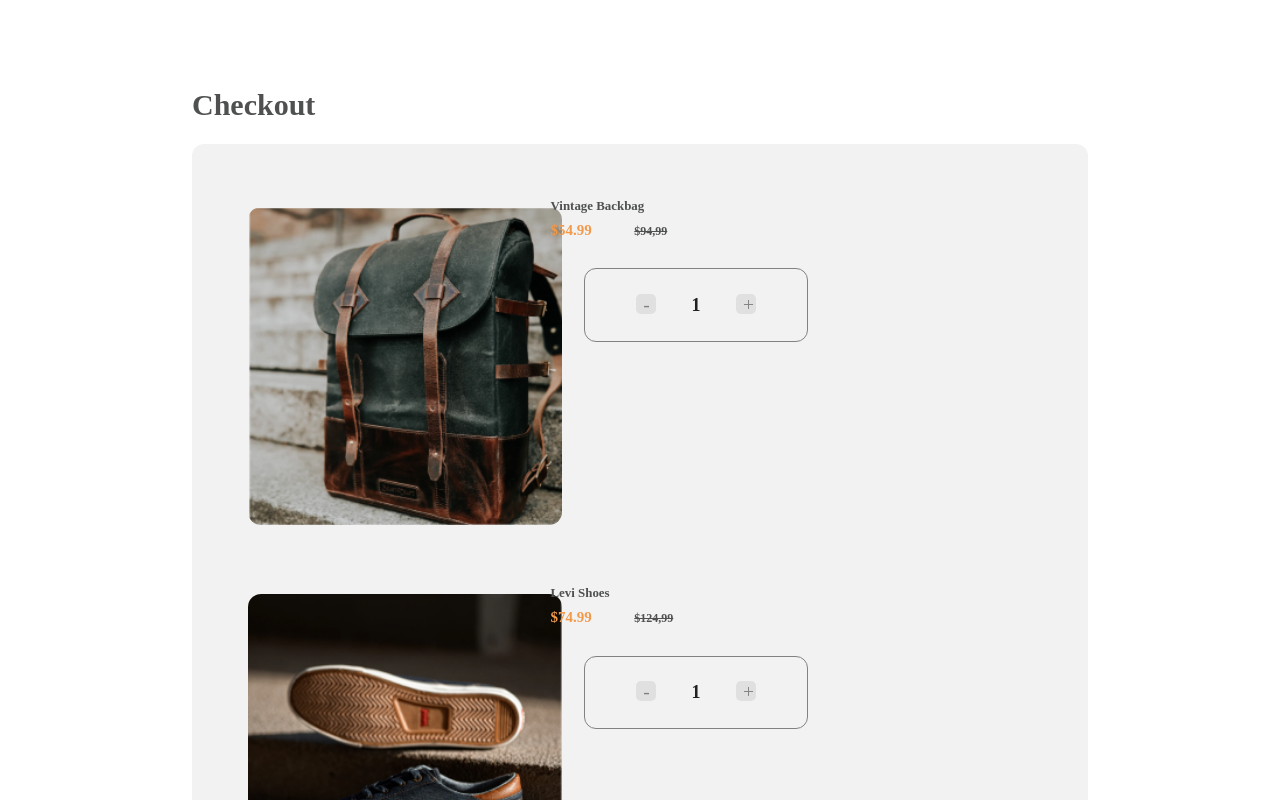
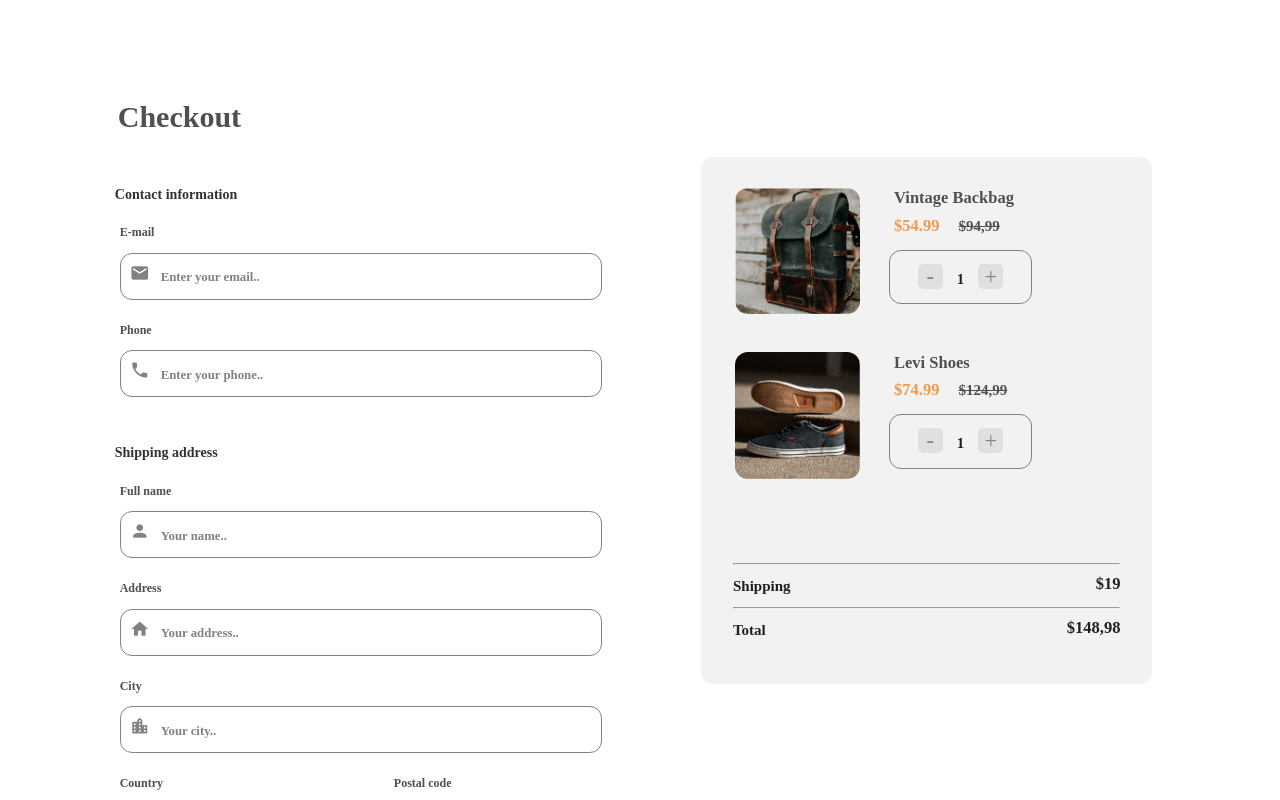
Before and after one commit to juanmiguelruiz/checkout-page, a Vue app: page / in a window 1280 px wide. Shown: the top 800 px of the page. Built offline with nearby package versions, Linux system fonts and the light colour scheme.

Commit message:
Desktop views

```diff
--- a/src/App.vue
+++ b/src/App.vue
@@ -1,8 +1,13 @@
 <template>
   <div id="app" class="container">
     <h1>Checkout</h1>
-      <Resume/>
-      <Form/>
+    <div class="row">
+      <Resume />
+      <Form />
+    </div>
+     <footer>
+          <p>juanmiguelruiz @ DevChallenges.io</p>
+        </footer>
   </div>
 </template>
 
@@ -27,6 +32,6 @@ h1 {
   font-size: 2em;
   line-height: 29px;
   color: #4e5150;
-  margin-top:10%;
+  margin-top: 10%;
 }
 </style>
--- a/src/components/Field/Field.vue
+++ b/src/components/Field/Field.vue
@@ -1,21 +1,17 @@
 <template>
-  <div class="field">
-    <h3>{{ title }}</h3>
-    <div :class="['field__grid', grid]">
+  <div :class="['field__grid field', grid]">
+    <label>{{ label }}</label>
+    <div :style="{ marginTop: 10 + 'px' }">
       <i class="material-icons field__icon">{{ icon }}</i>
-      <input
-        :placeholder="placeholder"
-        class="valdidate field__input"
-      />
+      <input :placeholder="placeholder" class="valdidate field__input" />
     </div>
   </div>
 </template>
 
-<script >
+<script>
 export default {
   name: "Field",
   props: {
-    title: String,
     label: String,
     icon: String,
     grid: String,
@@ -24,4 +20,4 @@ export default {
 };
 </script>
 
-<style src="./styles.css"/>
+<style src="./styles.css" />
--- a/src/components/Field/styles.css
+++ b/src/components/Field/styles.css
@@ -15,8 +15,7 @@ h3 {
 .field {
   width: 100%;
   margin-bottom: 10px;
-  margin-left: -4%;
-  margin-right: 5%;
+  margin-left: -4% !important;
 }
 
 .field__icon {
@@ -44,6 +43,14 @@ h3 {
   font-size: 0.8em;
 }
 
+label{
+  font-size: .8rem;
+    color: #4F4F4F;
+    font-family: Montserrat;
+    font-weight: 600;
+    padding-bottom: 10px;
+}
+
 input:not([type]):focus:not([readonly]),
 input[type="text"]:not(.browser-default):focus:not([readonly]),
 input[type="password"]:not(.browser-default):focus:not([readonly]),
@@ -66,7 +73,7 @@ textarea.materialize-textarea:focus:not([readonly]) {
 }
 
 .postal-code {
-  margin-right: 5.7%;
+  margin-right: 10%;
   float: right !important;
 }
 
@@ -77,7 +84,10 @@ textarea.materialize-textarea:focus:not([readonly]) {
     width: 94% !important;
   }
   .postal-code {
-    margin-right: 3.7%;
+    margin-right: 7%;
+  }
+  .divided {
+    width: 40% !important;
   }
 }
 
@@ -88,37 +98,94 @@ textarea.materialize-textarea:focus:not([readonly]) {
     width: 95% !important;
   }
 
+
   .postal-code {
-    margin-right: 3.7%;
+    margin-right: 7%;
+  }
+  .divided {
+    width: 40% !important;
   }
 }
 
 /*Tablet*/
 
 @media screen and (min-width: 768px) and (max-width: 1023px) {
-  .field{
+  .field {
     margin-left: -1%;
   }
 
   .field__input {
-    width: 97% !important;
+    width: 100% !important;
   }
 
   .divided {
     width: 45% !important;
   }
 
-  .postal-code{
-    margin-right: 1.7%;
+  .postal-code {
+    margin-right: 3.8%;
   }
+
+  .form__continue {
+    margin-right: -7% !important;
+  }
+
 }
 
 /*Laptop*/
 
 @media screen and (min-width: 1024px) and (max-width: 1440px) {
+
+  h1{
+    margin-left: -1%;
+  }
 }
 
 /*Laptop L*/
 
 @media screen and (min-width: 1440px) {
+  h1{
+    margin-left: -1%;
+  }
+  .form__continue {
+    margin-right: 8%;
+  }
+
+  .field {
+    margin-left: -1%;
+  }
+
+  .field h3 {
+    font-size: 1.2em;
+  }
+
+  .field__input {
+    width: 90% !important;
+    font-size: 1.1em;
+  }
+
+  .field__input::placeholder {
+    font-size: 1.1em;
+  }
+
+  .divided {
+    width: 42% !important;
+  }
+
+  .postal-code {
+    margin-right: 10%;
+  }
+
+
+  .form__continue {
+    margin-right: 2% !important;
+  }
+
+  h3 {
+    font-size: 1.2em !important;
+  }
+
+  .field label{
+    font-size: 1.1em !important;
+  }
 }
--- a/src/components/Form/Form.vue
+++ b/src/components/Form/Form.vue
@@ -1,6 +1,8 @@
 <template>
+  <div class="col s12 l6 form">
     <div class="row">
       <div class="col s12">
+        <h3>Contact information</h3>
         <Field
           title="Contact infomation"
           label="E-mail"
@@ -16,6 +18,8 @@
         />
       </div>
       <div class="col s12">
+                <h3>Shipping address</h3>
+
         <Field
           title="Shipping address"
           label="Full name"
@@ -39,25 +43,26 @@
           label="Country"
           placeholder="Country"
           icon="location_city"
-        grid="col s4 m5 divided"
+          grid="col s5 m5 divided"
         />
+
         <Field
           label="Postal code"
           placeholder="Postal code"
           icon="markunread_mailbox"
-        grid="col s4 m5 postal-code divided"
+          grid="col s5 m5 postal-code divided"
         />
       </div>
       <div class="col s12 form__checkbox">
         <label>
           <input type="checkbox" class="filled-in" />
           <span class="form__checkbox__span">
-          Save this information for next time</span>
+            Save this information for next time</span
+          >
         </label>
         <button class="form__continue">Continue</button>
-      <footer>
-        <p>juanmiguelruiz @ DevChallenges.io</p>
-      </footer>
+
+      </div>
     </div>
   </div>
 </template>
@@ -80,17 +85,19 @@ h3 {
   font-size: 14px;
   line-height: 17px;
   color: #333333;
+  margin-left: -5%;
 }
 
 .form__checkbox {
   margin-top: 5%;
+  margin-left: -4% !important;
 }
 
 .form__checkbox__span {
   font-family: Montserrat;
   font-style: normal;
   font-weight: 600;
-  font-size: 1.3em !important;
+  font-size: 1.3em ;
   line-height: 15px;
   color: #4f4f4f;
 }
@@ -107,11 +114,18 @@ h3 {
   font-size: 1.2em;
   border-radius: 12px;
   float: right;
+  margin-right: -5%;
+}
+
+.form__continue:focus {
+
+  background-color: #f2994a;
+
 }
 
 footer {
   text-align: center;
-  padding-top: 50%;
+  padding: 10% 0 5%;
   font-family: Montserrat;
   font-weight: 600;
   font-size: 1em;
--- a/src/components/Resume/Article.vue
+++ b/src/components/Resume/Article.vue
@@ -9,7 +9,7 @@
                   <span class="resume__article__price--active">{{price}}</span>
                     <span class="resume__article__price--old">{{price_old}}</span>
               </div>
-              <div class="col s10 m6 resume__article__amount">
+              <div class="col s10 m6 l7 xl8 resume__article__amount">
                   <button class="resume__article__amount__button" >-</button>
                   <span class="resume__article__amount__text">{{amount}}</span>
                   <button class="resume__article__amount__button">+</button>
--- a/src/components/Resume/Resume.vue
+++ b/src/components/Resume/Resume.vue
@@ -1,5 +1,6 @@
 <template>
-  <div class="row resume">
+<div class="col s12 l6 resume">
+  <div class="row">
     <Article
       id=1
       photo="photo1"
@@ -23,6 +24,7 @@
       <span class="resume__total__price">$148,98</span>
     </div>
   </div>
+  </div>
 </template>
 
 <script>
--- a/src/components/Resume/styles.css
+++ b/src/components/Resume/styles.css
@@ -72,6 +72,10 @@
   padding: 0 4%;
 }
 
+.resume__article__amount__button:focus{
+  background-color: #e1e1e1 !important;
+}
+
 .resume__total {
   margin-top: 10%;
   padding: 5% 7% !important;
@@ -79,6 +83,7 @@
 
 hr {
   color: #bdbdbd;
+  margin: 10px 0;
 }
 
 .resume__total__price {
@@ -96,11 +101,9 @@ hr {
   line-height: 17px;
 }
 
-
 /*Tablet*/
 
 @media screen and (min-width: 768px) and (max-width: 1023px) {
-
   .resume__article__image {
     width: 75%;
   }
@@ -145,17 +148,136 @@ hr {
   .resume__total__title {
     font-size: 1.2em;
   }
-
 }
 
 /*Laptop*/
 
 @media screen and (min-width: 1024px) and (max-width: 1440px) {
+  .container {
+    width: 80%;
+  }
 
+  .resume {
+    position: relative;
+    float: right !important;
+    width: 44% !important;
+  }
+
+  .resume__article__image {
+    width: 85%;
+  }
+
+  .resume__article__title {
+    font-size: 1.1em;
+  }
+
+  .resume__article__price--active {
+    font-size: 1.1em;
+  }
+
+  .resume__article__price--old {
+    font-size: 1em;
+  }
+
+  .resume__article__amount {
+    padding: 6% 0% !important;
+    margin-left: -7% !important;
+  }
+
+  .resume__article__amount__text {
+    padding: 0 10%;
+    font-size: 1em;
+  }
+
+  .resume__article__amount__button {
+    font-size: 1.5em;
+    width: 25px;
+    height: 25px;
+  }
+
+  .resume__total {
+    margin-top: 10%;
+    padding: 5% 7% !important;
+  }
+
+  .resume__total__price {
+    font-size: 1.1em;
+  }
+
+  .resume__total__title {
+    font-size: 1em;
+  }
 }
 
 /*Laptop L*/
 
-@media screen and (min-width: 1440px){
+@media screen and (min-width: 1440px) {
+  .container {
+    width: 80%;
+  }
 
+  .resume {
+    position: relative;
+    float: right !important;
+    width: 44% !important;
+  }
+
+  .resume__article__image {
+    width: 90%;
+  }
+
+  .resume__article__title {
+    font-size: 1.3em;
+  }
+
+  .resume__article__price--active {
+    font-size: 1.3em;
+  }
+
+  .resume__article__price--old {
+    font-size: 1.1em;
+  }
+
+  .resume__article__amount {
+    padding: 7% 0% !important;
+    margin-top: 10%;
+  }
+
+  .resume__article__amount__text {
+    padding: 0 10%;
+    font-size: 1.5em;
+  }
+
+  .resume__article__amount__button {
+    font-size: 2em;
+    width: 40px;
+    height: 40px;
+  }
+
+  .resume__total {
+    margin-top: 10%;
+    padding: 5% 7% !important;
+  }
+
+  .resume__total__price {
+    font-size: 1.2em;
+  }
+
+  .resume__total__title {
+    font-size: 1.3em;
+  }
+
+  .form__checkbox__span {
+    font-size: 1.5em !important;
+  }
+
+  footer {
+
+
+
+
+    font-size: 1.3em !important;
+
+
+  }
 }
```
Lines whose indentation alone changed are shown as unchanged.
